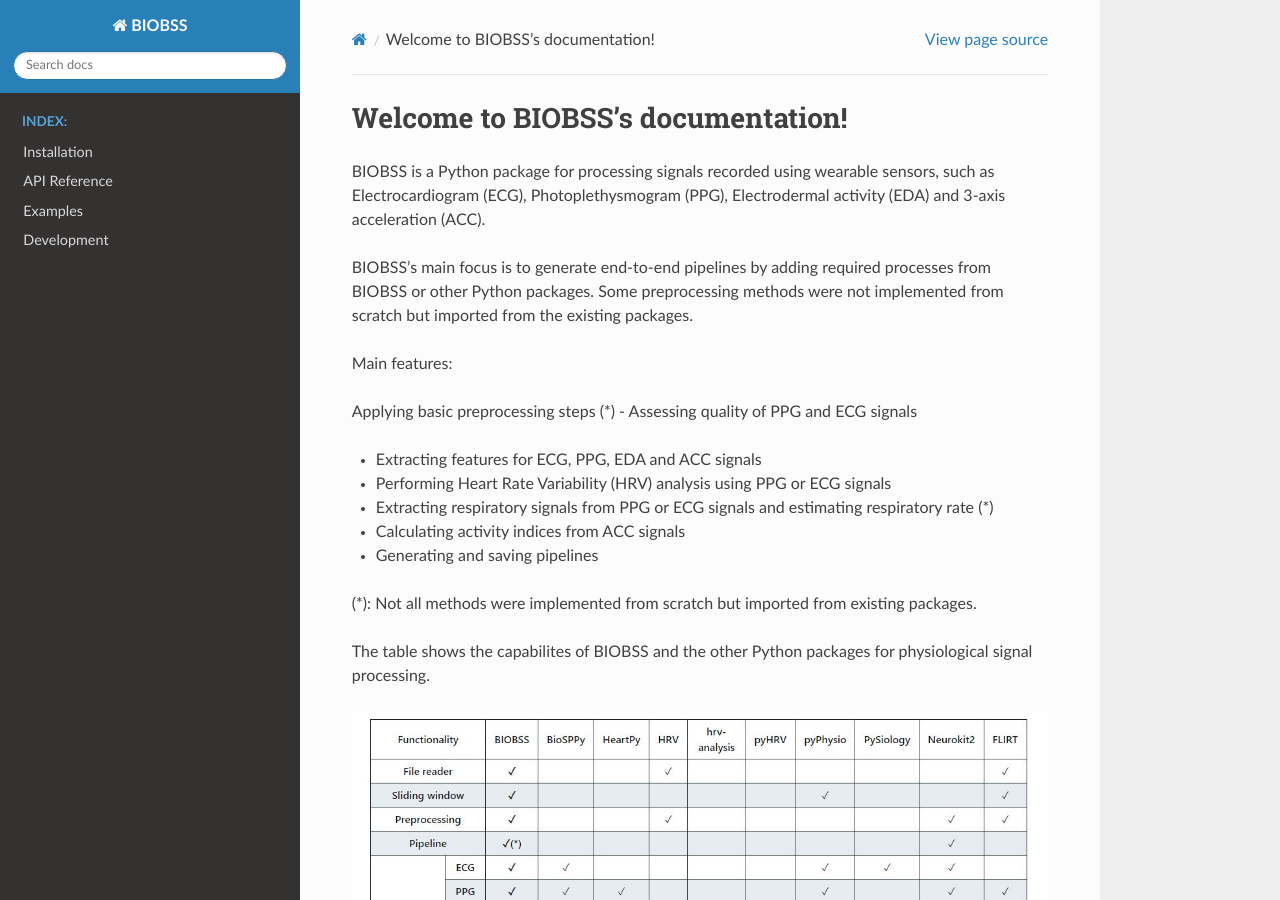
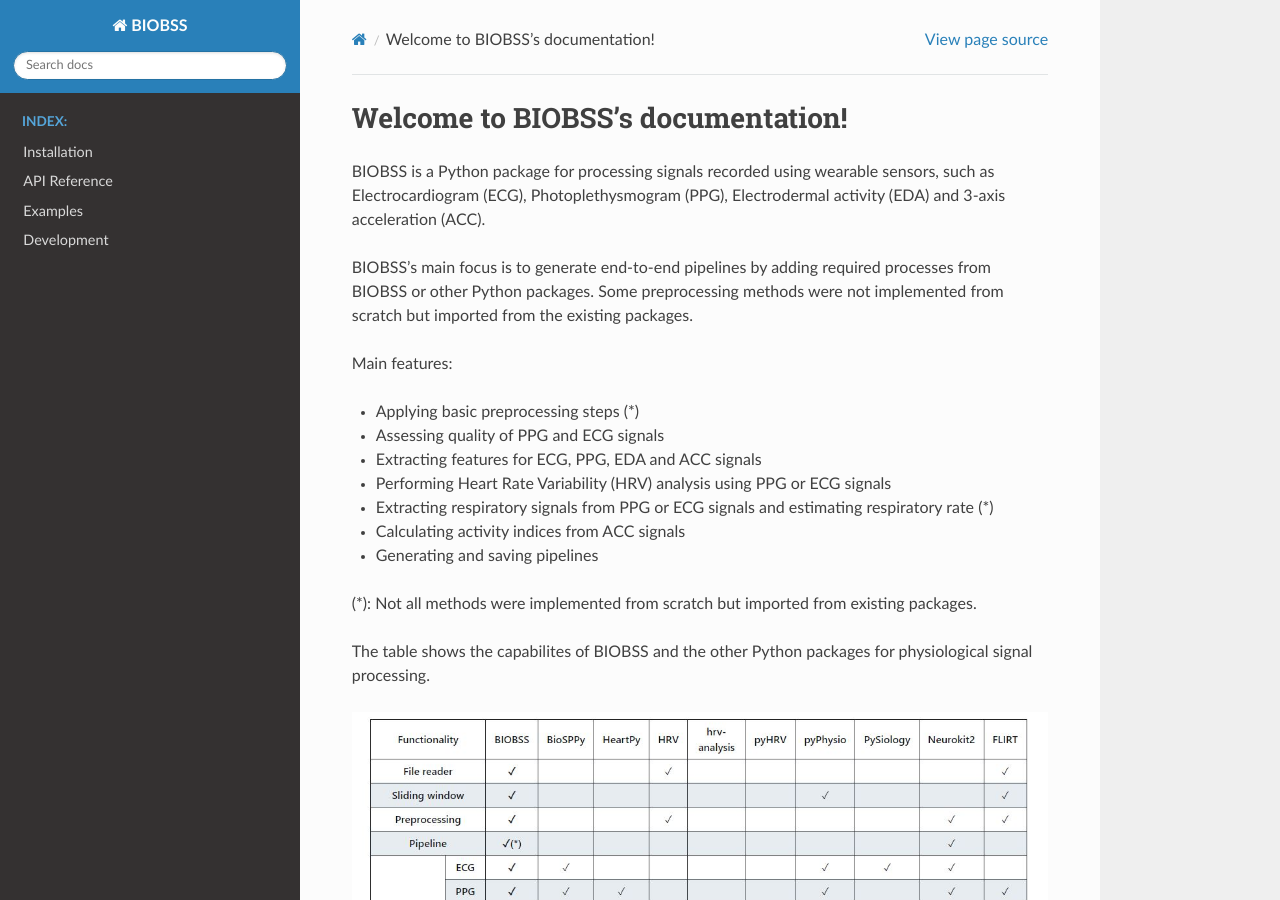
Before and after one commit to obss/BIOBSS, a Sphinx documentation site: the page built from docs/index.rst, in a window 1280 px wide and 900 px high. Built offline with Sphinx 7.4.7 and the Read the Docs theme 2.0.0, drawn with Linux system fonts in a browser that asks for light colours.

```diff
--- a/docs/index.rst
+++ b/docs/index.rst
@@ -12,18 +12,13 @@ BIOBSS's main focus is to generate end-to-end pipelines by adding required proce
 
 Main features:
 
-Applying basic preprocessing steps (*)
-- Assessing quality of PPG and ECG signals
-
-- Extracting features for ECG, PPG, EDA and ACC signals
-
-- Performing Heart Rate Variability (HRV) analysis using PPG or ECG signals
-
-- Extracting respiratory signals from PPG or ECG signals and estimating respiratory rate (*)
-
-- Calculating activity indices from ACC signals
-
-- Generating and saving pipelines
+* Applying basic preprocessing steps (*)
+* Assessing quality of PPG and ECG signals
+* Extracting features for ECG, PPG, EDA and ACC signals
+* Performing Heart Rate Variability (HRV) analysis using PPG or ECG signals
+* Extracting respiratory signals from PPG or ECG signals and estimating respiratory rate (*)
+* Calculating activity indices from ACC signals
+* Generating and saving pipelines
 
 (*): Not all methods were implemented from scratch but imported from existing packages.
 
@@ -35,15 +30,11 @@ The table shows the capabilites of BIOBSS and the other Python packages for phys
 
 BIOBSS has modules with basic signal preprocessing functionalities. These include:
 
-- Resampling
-
-- Segmentation
-
-- Normalization
-
-- Filtering (basic filtering functions with commonly used filter parameters for each signal type)
-
-- Peak detection
+* Resampling
+* Segmentation
+* Normalization
+* Filtering (basic filtering functions with commonly used filter parameters for each signal type)
+* Peak detection
 
 **Visualization**
 
@@ -53,15 +44,11 @@ BIOBSS has basic plotting modules specific to each signal type. Using the module
 
 Signal quality assessment steps listed below can be used with PPG and ECG signals.
 
-- Clipping detection
-
-- Flatline detection
-
-- Physiological checks
-
-- Morphological checks
-
-- Template matching
+* Clipping detection
+* Flatline detection
+* Physiological checks
+* Morphological checks
+* Template matching
 
 **Feature Extraction**
 
@@ -77,19 +64,13 @@ Heart rate variability analysis can be performed with BIOBSS and the parameters
 
 BIOBSS has functionality to calculate activity indices from 3-axis acceleration signals. These indices are:
 
-- Proportional Integration Method (PIM)
-
-- Zero Crossing Method (ZCM)
-
-- Time Above Threshold (TAT)
-
-- Mean Amplitude Deviation (MAD)
-
-- Euclidian Norm Minus One (ENMO)
-
-- High-pass Filtered Euclidian (HFEN)
-
-- Activity Index (AI)
+* Proportional Integration Method (PIM)
+* Zero Crossing Method (ZCM)
+* Time Above Threshold (TAT)
+* Mean Amplitude Deviation (MAD)
+* Euclidian Norm Minus One (ENMO)
+* High-pass Filtered Euclidian (HFEN)
+* Activity Index (AI)
 
 **Reference:** https://journals.plos.org/plosone/article?id=10.1371/journal.pone.0261718
 
```
Also changed, not shown: other parts of docs/index.rst (+21 -39 lines).
